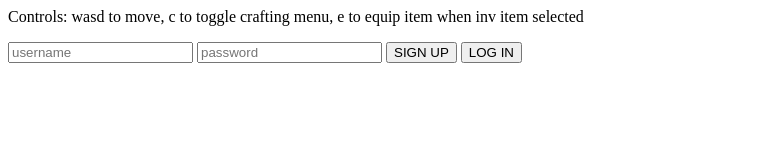
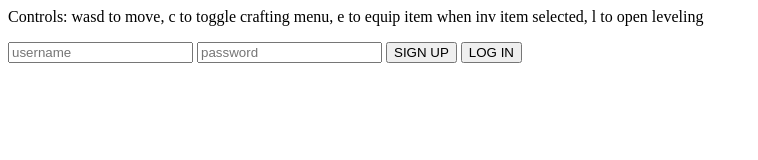
Before and after one commit to cleverdumb/canvasRevived, a website: page static/index.html in a window 1280 px wide. Shown: the whole page, without its empty margins (0-758 px from the left). Drawn offline with Linux system fonts and the light colour scheme.

Commit message:
leveling menu control tip

```diff
--- a/static/index.html
+++ b/static/index.html
@@ -3,7 +3,7 @@
         <title>Canvas revived</title>
     </head>
     <body>
-        <p>Controls: wasd to move, c to toggle crafting menu, e to equip item when inv item selected</p>
+        <p>Controls: wasd to move, c to toggle crafting menu, e to equip item when inv item selected, l to open leveling</p>
         <input placeholder='username' id='user'>
         <input placeholder='password' id='pass'>
         <button id='signupBtn' onclick='signup(document.getElementById(`user`).value, document.getElementById(`pass`).value, afterSpriteLoaded)'>SIGN UP</button>
```
